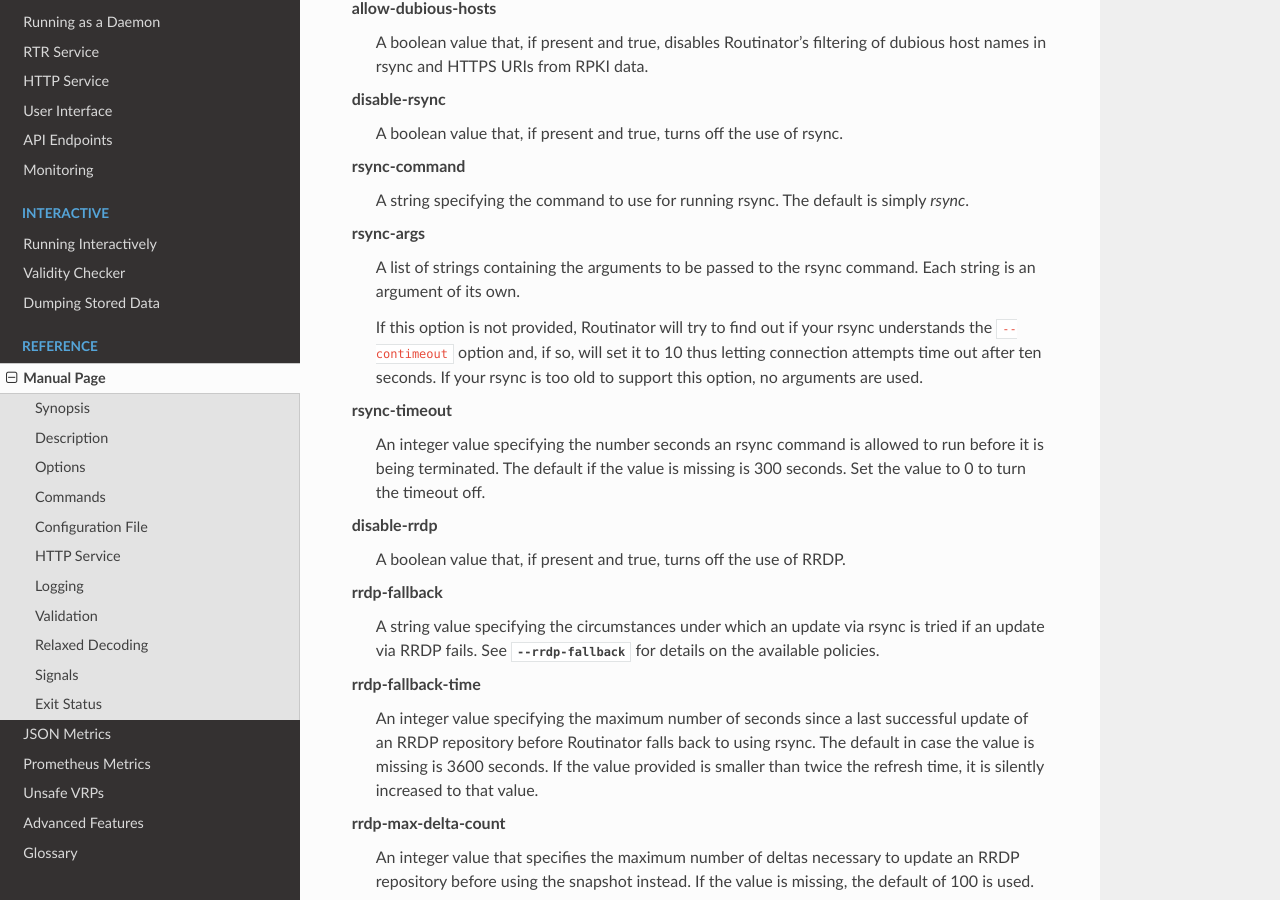
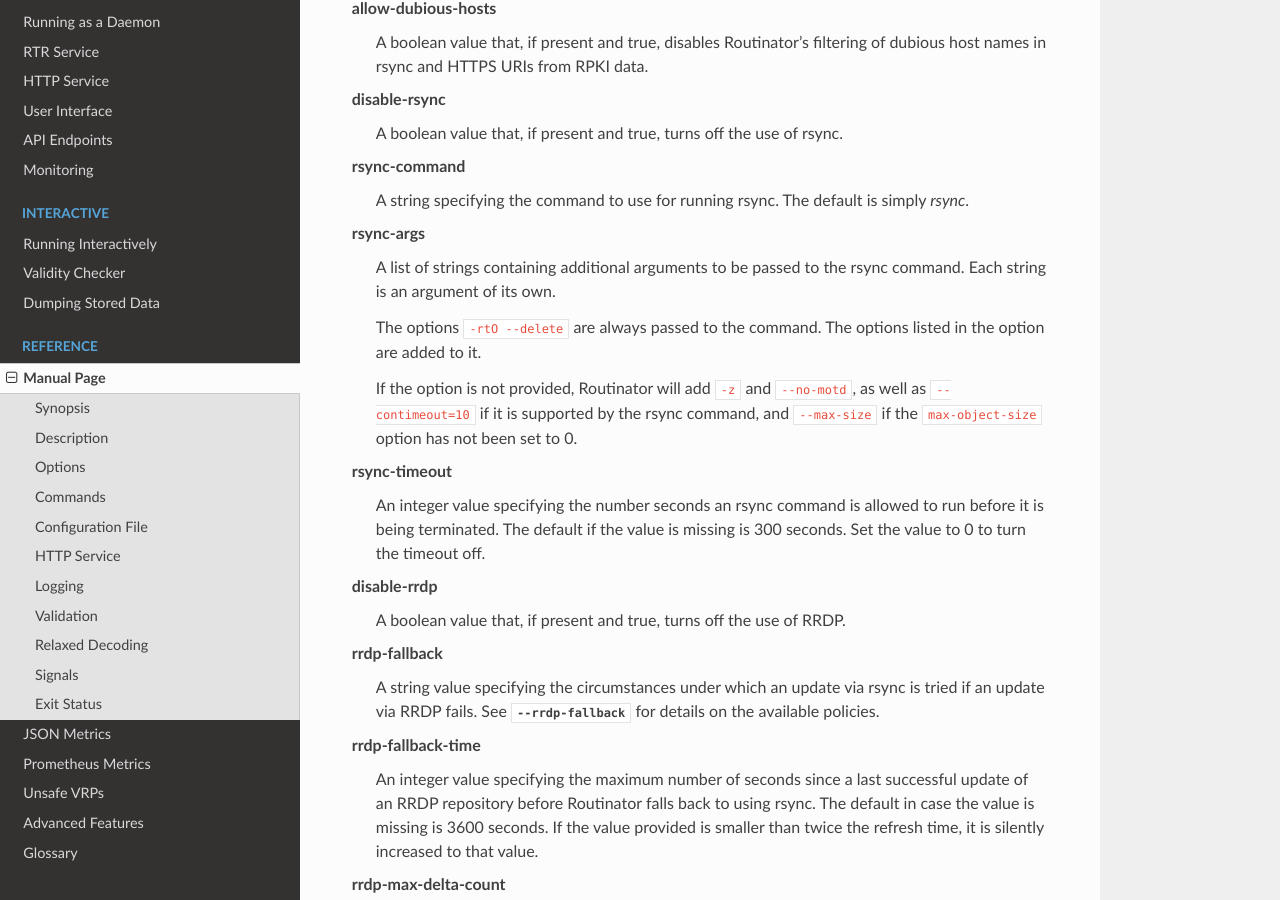
Before and after one commit to NLnetLabs/routinator, a Sphinx documentation site: the page built from doc/manual/source/manual-page.rst, in a window 1280 px wide and 900 px high, scrolled down 19511 px. Built offline with Sphinx 7.4.7 and the Read the Docs theme 2.0.0, drawn with Linux system fonts in a browser that asks for light colours.

Commit message:
Add --no-motd to and remove -l from rsync options. (#962)
This PR adds the --no-motd option to the default extra rsync options and
removes -l from the base rsync options.

This means we now have -rtO --delete as the base options and -z,
--contimeout=10, --max-size, and --no-motd as the default extra options that
can be overwritten.

```diff
--- a/doc/manual/source/manual-page.rst
+++ b/doc/manual/source/manual-page.rst
@@ -1083,14 +1083,16 @@
             default is simply *rsync*.
 
       rsync-args
-            A list of strings containing the arguments to be passed to the
-            rsync command. Each string is an argument of its own.
-
-            If this option is not provided, Routinator will try to find out
-            if your rsync understands the ``--contimeout`` option and, if so,
-            will set it to 10 thus letting connection attempts time out after
-            ten seconds. If your rsync is too old to support this option, no
-            arguments are used.
+            A list of strings containing additional arguments to be passed
+            to the rsync command. Each string is an argument of its own.
+
+            The options ``-rtO --delete`` are always passed to the command.
+            The options listed in the option are added to it.
+
+            If the option is not provided, Routinator will add ``-z`` and
+            ``--no-motd``, as well as ``--contimeout=10`` if it is supported
+            by the rsync command, and ``--max-size`` if the
+            ``max-object-size`` option has not been set to 0.
 
       rsync-timeout
             An integer value specifying the number seconds an rsync command
```
Also changed, not shown: 1 other file.
